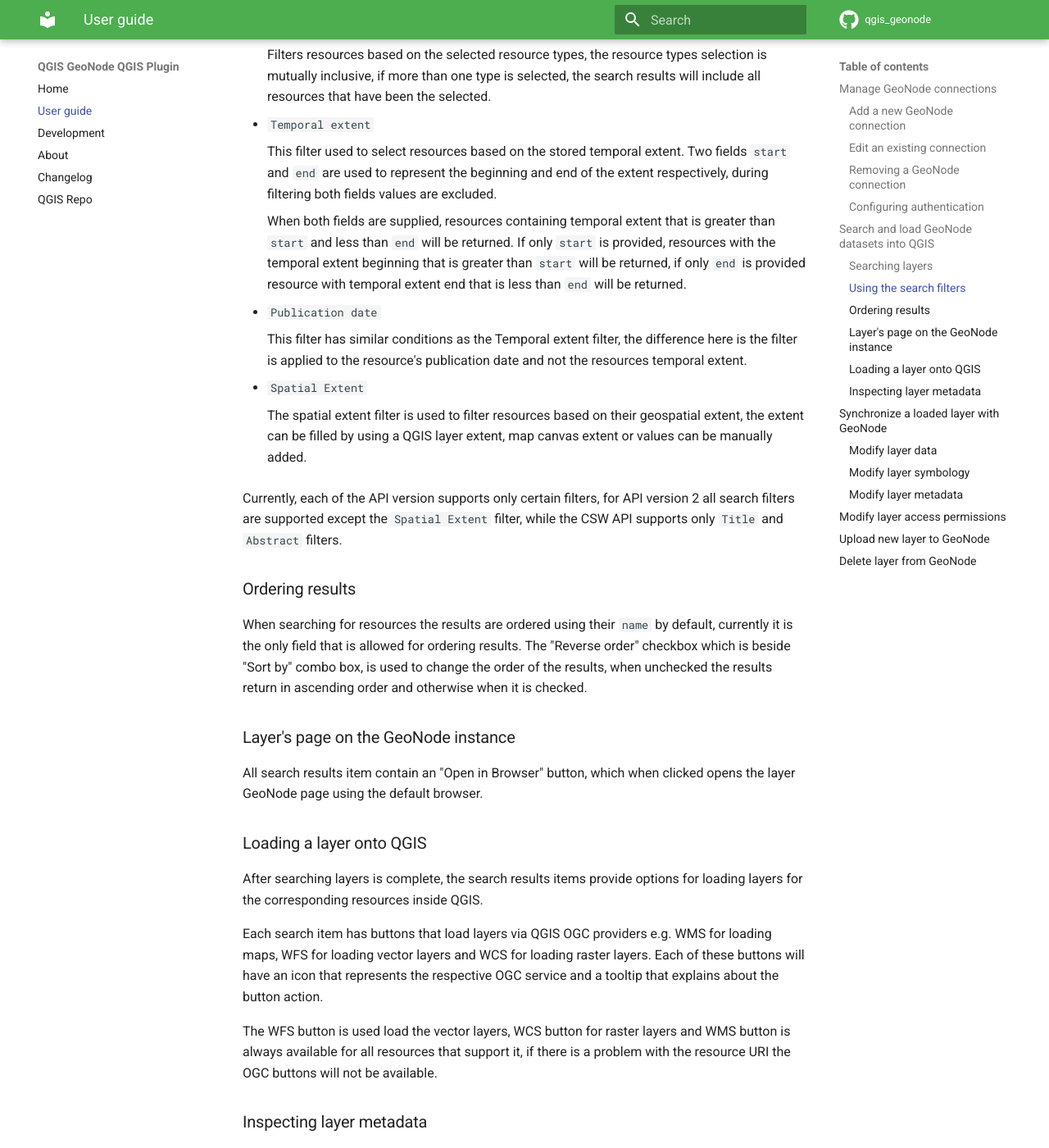
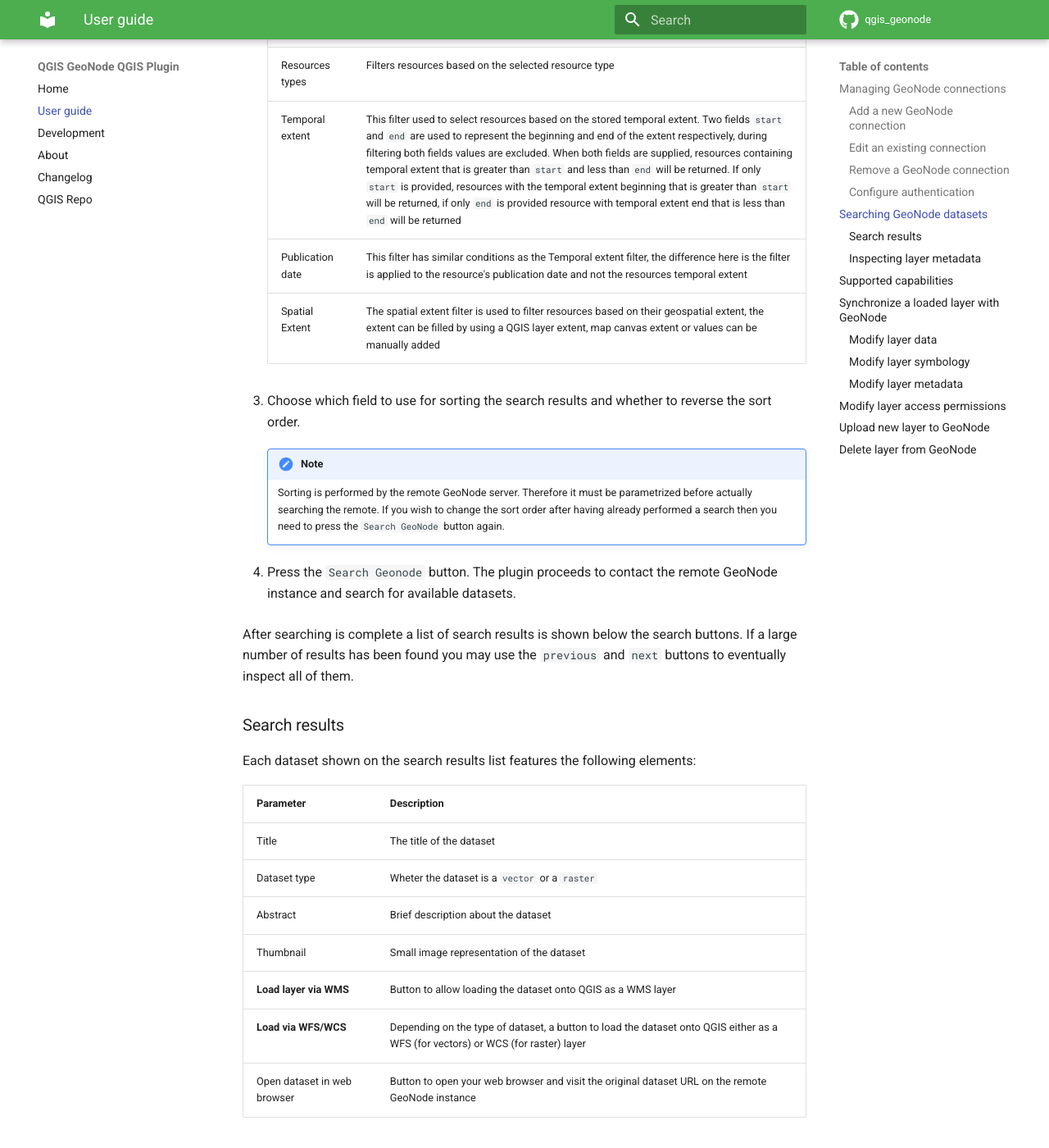
Before and after one commit to GeoNode/QGISGeoNodePlugin, an MkDocs documentation site: the page built from docs/user-guide.md, in a window 1280 px wide and 1400 px high, scrolled down 4783 px. Shown: the whole window at 82% size. Built offline with MkDocs 1.6.1 and Material for MkDocs 9.7.7, drawn with Linux system fonts in a browser that asks for light colours; comment, search, counter and statistics services are not loaded; some of the changed text lies outside the part shown.

Commit message:
Continue updating the user guide

```diff
--- a/docs/user-guide.md
+++ b/docs/user-guide.md
@@ -1,12 +1,4 @@
 # User guide
-
-The QGIS GeoNode plugin adds a new _Geonode Plugin_ section to the QGIS Data
-Source Manager dialogue. This section contains a familiar set of interface controls
-that allow users to:
-
-- [Manage GeoNode connections](#manage-geonode-connections)
-- [Search for existing datasets]()
-- [Load GeoNode datasets as QGIS layers]()
 
 
 The plugin also adds a new _Geonode_ section to a QGIS layer's
@@ -17,7 +9,11 @@
 - [Reload/upload some metadata attributes of a layer that came from GeoNode]()
 
 
-## Manage GeoNode connections
+## Managing GeoNode connections
+
+The QGIS GeoNode plugin adds a new _Geonode Plugin_ section to the QGIS Data
+Source Manager dialogue. This section can be used to add new GeoNode
+connections, search for existing datasets and load them as QGIS layers.
 
 
 ### Add a new GeoNode connection
@@ -26,59 +22,56 @@
 
 In order to add a new GeoNode connection:
 
-1.  Open the QGIS _Data Source Manager (Ctrl+L)_ and go to the _GeoNode Plugin_
+1. Open the QGIS `Data Source Manager (Ctrl + L)` and go to the _GeoNode Plugin_
     section
 
-2.  Add a new GeoNode instance connection, by clicking the _New_ button
+2. Add a new GeoNode instance connection, by clicking the `New` button
 
-3.  A new dialogue is shown. This dialogue requests the following details of
-    the GeoNode connection being created:
+3. A new dialogue is shown. This dialogue requests the following details of
+   the GeoNode connection being created:
 
-    1. _Name_ - The name used by QGIS to refer to this connection
+    | Parameter | Description |
+    | --------- | ----------- |
+    | Name | The name used by QGIS to refer to this connection |
+    | GeoNode URL | The base URL of the GeoNode being connected to (_e.g._ <https://stable.demo.geonde.org>) |
+    | Authentication | Whether to use authentication to connect to GeoNode or not. See the [Configuring authentication](#configuring-authentication) section below for more details on how to configure authenticated access to GeoNode |
+    | Page size | How many search results per page shall be shown by QGIS. This defaults to `10` |
 
-    2. _GeoNode URL_ - The base URL of the GeoNode being connected to (_e.g._
-       https://stable.demo.geonde.org)
-
-    3. _Authentication_ - Whether to use authentication to connect to GeoNode
-       or not. See the [Configuring authentication](#configuring-authentication)
-       section below for more details on how to configure authenticated access
-       to GeoNode
-
-    4. _Page size_ - How many search results per page shall be shown by QGIS
-
-4.  Optionally you may now click the _Test Connection_ button. QGIS will then
+5. Optionally you may now click the `Test Connection` button. QGIS will then
     try to connect to GeoNode in order to discover what version of GeoNode is
     being used by the remote server.
 
     Upon a successful connection, the detected GeoNode version will be shown
     below. Depending on the detected GeoNode version, the plugin may not be
     able to offer all of its functionalities. The supported capabilities are
-    listed in the _API client capabilities_ section.
+    listed in the `API client capabilities` section. Check the
+    [Supported capabilities](#supported-capabilities) section below for more
+    information about capabilities
 
-5.  Finally, accept the new connection dialogue by clicking the _Ok_ button.
+6. Finally, accept the new connection dialogue by clicking the `Ok` button.
     Your new connection is now ready to be used.
 
 
 ### Edit an existing connection
 
 In order to edit the details of an existing connection, just re-open the
-_QGIS Data Source Manager (Ctrl + l)_, go to the _GeoNode plugin_ section,
-select the relevant connection from the _Connections_ dropdown and click the
-_Edit_ button. A dialogue similar to the one discussed above in the
+`QGIS Data Source Manager (Ctrl + L)`, go to the `GeoNode plugin` section,
+select the relevant connection from the `Connections` dropdown and click the
+`Edit` button. A dialogue similar to the one discussed above in the
 [Add a new GeoNode connection](#add-a-new-geonode-connection) section shall be
 shown with the connection details ready for editing
 
 
-### Removing a GeoNode connection
+### Remove a GeoNode connection
 
 In order to remove an existing connection, re-open the
-_QGIS Data Source Manager (Ctrl + l)_, go to the _GeoNode plugin_ section,
-select the relevant connection from the _Connections_ combo box and click the
-_Remove_ button. A confirmation dialogue will ask whether to really remove the
+`QGIS Data Source Manager (Ctrl + L)`, go to the `GeoNode plugin` section,
+select the relevant connection from the `Connections` combo box and click the
+`Remove` button. A confirmation dialogue will ask whether to really remove the
 connection. Upon acceptance of this dialogue, the connection will be removed.
 
 
-### Configuring authentication
+### Configure authentication
 
 !!! note
     In order to be able to gain authenticated access to a GeoNode connection
@@ -92,129 +85,85 @@
 
 The plugin is able to authenticate to remote GeoNode instances by using
 OAuth2 authentication. Most OAuth2 grant types implemented in QGIS are
-supported. We recommend using the _Authorization Code_ grant type. In order
+supported. We recommend using the `Authorization Code` grant type. In order
 to configure such an authentication:
 
 1. Open the main QGIS authentication settings dialogue by going to
-    _Settings -> Options..._ in the main QGIS menu bar and then access the
-    _Authentication_ section
+    `Settings -> Options...` in the main QGIS menu bar and then access the
+    `Authentication` section
 
-2. Press the _Add new authentication configuration button_. A new dialogue is
+2. Press the `Add new authentication configuration button`. A new dialogue is
     shown. In this dialogue, fill in the following details:
 
-    1. _Name_ - The name used by QGIS to refer to the authentication
-       configuration
-
-    2. _Authentication type_ - Select the `OAuth2 authentication` option from
-       the dropdown
-
-    3. _Request URL_ - This is derived from the GeoNode base URL and takes the
-       form `<geonode-base-url>/o/authorize/`, _e.g._ <https://stable.demo.geonode.org/o/authorize/>
-
-    4. _Token URL_ - This is derived from the GeoNode base URL and takes the
-       form `<geonode-base-url>/o/token/`, _e.g._ <https://stable.demo.geonode.org/o/token/>
-
-    5. _Client ID_ - The client ID you got from your GeoNode administrator
-
-    6. _Client Secret_ - The client secret you got from your GeoNode administrator
+    | Parameter | Description |
+    | --------- | ----------- |
+    | Name | The name used by QGIS to refer to the authentication configuration |
+    | Authentication type | Select the `OAuth2 authentication` option from the dropdown |
+    | Request URL | This is derived from the GeoNode base URL and takes the form `<geonode-base-url>/o/authorize/`, _e.g._ <https://stable.demo.geonode.org/o/authorize/> |
+    | Token URL | This is derived from the GeoNode base URL and takes the form `<geonode-base-url>/o/token/`, _e.g._ <https://stable.demo.geonode.org/o/token/> |
+    | Client ID | The client ID you got from your GeoNode administrator |
+    | Client Secret | The client secret you got from your GeoNode administrator |
 
     The remaining fields can be left at their default values
 
-3. Now when
+4. Now when
    [configuring a new GeoNode connection](#add-a-new-geonode-connection),
    select this newly created authentication configuration in order to have the
    GeoNode connection use it
 
 
-## Search and load GeoNode datasets into QGIS
+## Searching GeoNode datasets
 
-### Searching layers
-Select the intended connection from the connections list, then click the "Search Geonode" button,
-after searching is complete a list of search results will be populated in a scroll area below the search buttons.
-
-Buttons "Previous" and "Next" can be used to navigate search results when the results have been paginated.
-
-Below image shows search results after search on the GeoNode demo server
 ![search results](images/user_guide/search_results.png)
 
-### Using the search filters
+After having configured a GeoNode connection, you may now use the plugin
+to search and load GeoNode datasets onto QGIS
 
-The following search filters are supported
+1. Select the relevant connection from the dropdown list
+2. Set any desired filters. Depending on the detected GeoNode version, the
+    following search filters may be available:
 
-- `Title`
+    | Search filter | Description |
+    | ------------- | ----------- |
+    | Title | The resource title is used to filter search results and returning records that contains the supplied title |
+    | Abstract | Same as the title filter, records that contains the provided abstract value will be returned |
+    | Keywords | Search will filter all resources that have keywords that exactly matches the selected keyword |
+    | Topic Category | Filters the resources that their categories exactly matches the selected category |
+    | Resources types | Filters resources based on the selected resource type |
+    | Temporal extent | This filter used to select resources based on the stored temporal extent. Two fields `start` and `end` are used to represent the beginning and end of the extent respectively, during filtering both fields values are excluded. When both fields are supplied, resources containing temporal extent that is greater than `start` and less than `end` will be returned. If only `start` is provided, resources with the temporal extent beginning that is greater than `start` will be returned, if only `end` is provided resource with temporal extent end that is less than `end` will be returned |
+    | Publication date | This filter has similar conditions as the Temporal extent filter, the difference here is the filter is applied to the resource's publication date and not the resources temporal extent |
+    | Spatial Extent | The spatial extent filter is used to filter resources based on their geospatial extent, the extent can be filled by using a QGIS layer extent, map canvas extent or values can be manually added |
 
-    The resource title is used to filter search results and returning records that contains the supplied title.
+3. Choose which field to use for sorting the search results and whether
+   to reverse the sort order.
 
-- `Abstract`
+    !!! note
+        Sorting is performed by the remote GeoNode server. Therefore it must be parametrized
+        before actually searching the remote. If you wish to change the sort order after having
+        already performed a search then you need to press the `Search GeoNode` button again.
 
-    Same as a title filter, records that contains the provided abstract value will be returned.
+3. Press the `Search Geonode` button. The plugin proceeds to contact the
+   remote GeoNode instance and search for available datasets.
 
-- `Keywords`
-
-    Search will filter all resources that have keywords that exactly matches the selected keyword.
-
-- `Topic Categories`
-
-    Filters the resources that their categories exactly matches the selected category.
-
-- `Resources types`
-
-    Filters resources based on the selected resource types, the resource types selection is
-    mutually inclusive, if more than one type is selected, the search results will include all resources
-    that have been the selected.
-
-- `Temporal extent`
-
-    This filter used to select resources based on the stored temporal extent. Two fields
-    `start` and `end` are used to represent the beginning and end of the extent respectively, during filtering
-    both fields values are excluded.
-
-    When both fields are supplied, resources containing temporal extent that is greater than `start` and less than `end`
-    will be returned. If only `start` is provided, resources with the temporal extent beginning that is greater than
-    `start` will be returned, if only `end` is provided resource with temporal extent end that is less than
-    `end` will be returned.
+After searching is complete a list of search results is shown below the
+search buttons. If a large number of results has been found you may use the
+`previous` and `next` buttons to eventually inspect all of them.
 
 
-- `Publication date`
+### Search results
 
-    This filter has similar conditions as the Temporal extent filter, the difference here is the filter is applied
-    to the resource's publication date and not the resources temporal extent.
+Each dataset shown on the search results list features the following elements:
 
+| Parameter | Description |
+| --------- | ----------- |
+| Title | The title of the dataset |
+| Dataset type | Wheter the dataset is a `vector` or a `raster` |
+| Abstract | Brief description about the dataset |
+| Thumbnail | Small image representation of the dataset |
+| **Load layer via WMS** | Button to allow loading the dataset onto QGIS as a WMS layer |
+| **Load via WFS/WCS** | Depending on the type of dataset, a button to load the dataset onto QGIS either as a WFS (for vectors) or WCS (for raster) layer |
+| Open dataset in web browser | Button to open your web browser and visit the original dataset URL on the remote GeoNode instance |
 
-- `Spatial Extent`
-
-    The spatial extent filter is used to filter resources based on their geospatial extent, the extent can be filled by
-    using a QGIS layer extent, map canvas extent or values can be manually added.
-
-
-Currently, each of the API version supports only certain filters,
-for API version 2 all search filters are supported except the `Spatial Extent` filter, while the CSW API supports only
-`Title` and `Abstract` filters.
-
-### Ordering results
-
-When searching for resources the results are ordered using their `name` by default, currently it is the only field
-that is allowed for ordering results. The "Reverse order" checkbox which is beside "Sort by" combo box,
-is used to change the order of the results, when unchecked the results return in ascending order and otherwise
-when it is checked.
-
-### Layer's page on the GeoNode instance
-
-All search results item contain an "Open in Browser" button, which when clicked opens the layer GeoNode page
-using the default browser.
-
-### Loading a layer onto QGIS
-
-After searching layers is complete, the search results items provide options for loading layers for the
-corresponding resources inside QGIS.
-
-Each search item has buttons that load layers via QGIS OGC providers e.g.  WMS for loading maps, WFS for loading
-vector layers and WCS for loading raster layers. Each of these buttons will have an icon that represents the respective
-OGC service and a tooltip that explains about the button action.
-
-The WFS button is used load the vector layers, WCS button for raster layers and WMS button is always
-available for all resources that support it, if there is a problem with the resource URI the OGC buttons will not
-be available.
 
 ### Inspecting layer metadata
 
@@ -227,6 +176,35 @@
 Image showing metadata page that contains metadata for layer with title 'ARANDANO BRIGITTA 2030'
 from the GeoNode demo server
 ![GeoNode demo OAuth2 configuration](images/user_guide/layer_metadata.png)
+
+
+## Supported capabilities
+
+Depending on the version of GeoNode detected, the plugin may allow performing
+different actions. These are classified as a set of capabilities.
+
+| Capability | Available on GeoNode version | Description                                                                     |
+| ---------- | ---------------------------- |---------------------------------------------------------------------------------|
+| FILTER_BY_TITLE | All | Allows searching for GeoNode datasets by a sub-string present on their title    |
+| FILTER_BY_ABSTRACT | All | Allows searching for GeoNode datasets by a sub-string present on their abstract |
+| FILTER_BY_RESOURCE_TYPES | All | Allows filtering GeoNode datasets by their layer type (`vector` or `raster`)    |
+| FILTER_BY_KEYWORD | >= 3.3.0 | Allows filtering GeoNode datasets by a keyword                                  |
+| FILTER_BY_TOPIC_CATEGORY | >= 3.3.0 | Allows filtering GeoNode datasets by their ISO topic category                   |
+| FILTER_BY_TEMPORAL_EXTENT |
+| FILTER_BY_PUBLICATION_DATE |
+| FILTER_BY_SPATIAL_EXTENT |
+| LOAD_LAYER_METADATA |
+| MODIFY_LAYER_METADATA |
+| LOAD_VECTOR_LAYER_STYLE |
+| LOAD_RASTER_LAYER_STYLE |
+| MODIFY_VECTOR_LAYER_STYLE |
+| MODIFY_RASTER_LAYER_STYLE |
+| LOAD_VECTOR_DATASET_VIA_WMS |
+| LOAD_VECTOR_DATASET_VIA_WFS |
+| LOAD_RASTER_DATASET_VIA_WMS |
+| LOAD_RASTER_DATASET_VIA_WCS |
+| UPLOAD_VECTOR_LAYER |
+| UPLOAD_RASTER_LAYER |
 
 
 ## Synchronize a loaded layer with GeoNode
```
